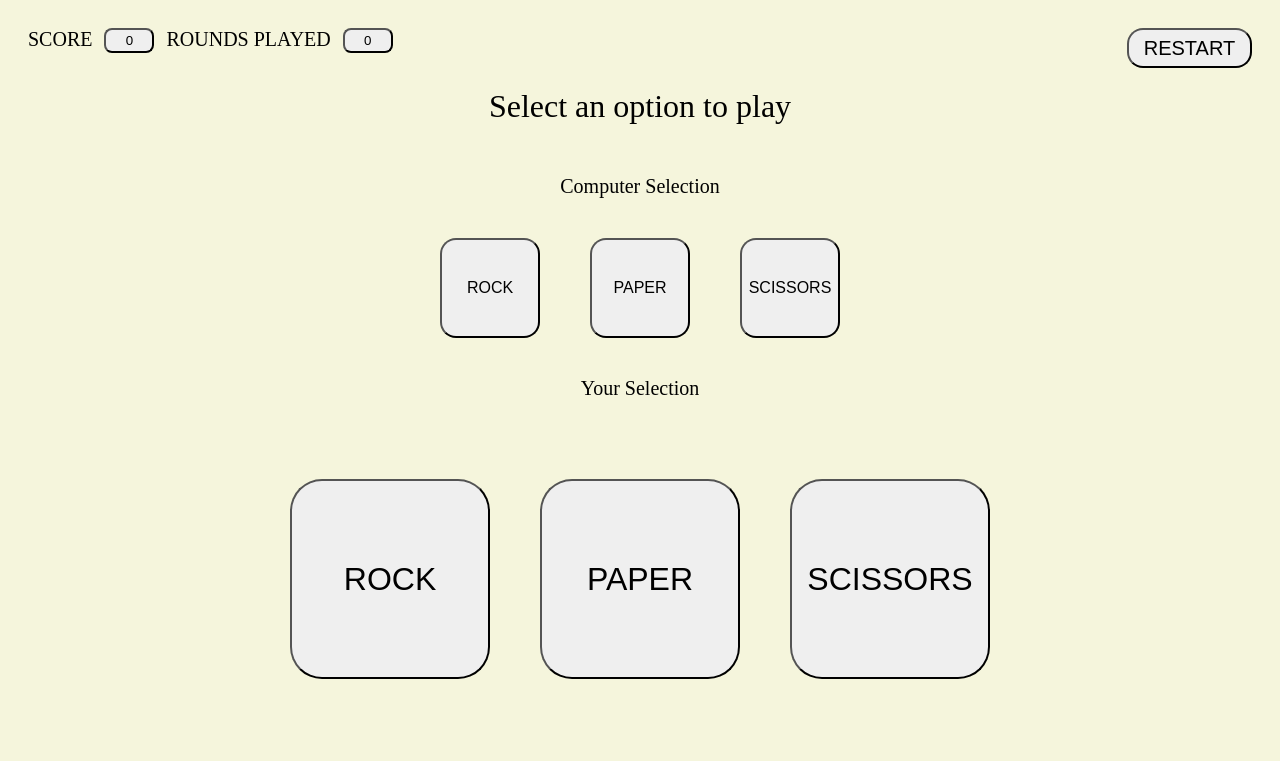
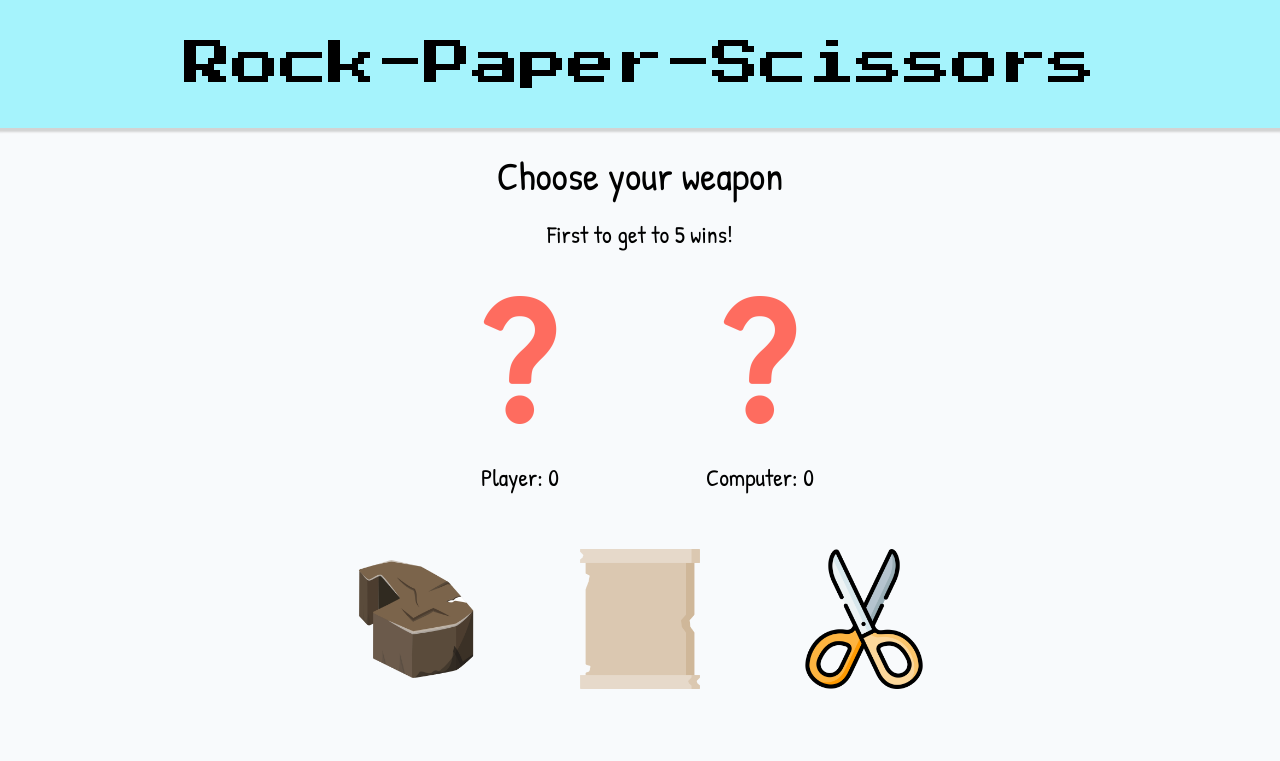
Before and after one commit to Mitchel-Okonjo/Rock_Paper_Scissors, a plain HTML site: page index.html in a window 1280 px wide. Drawn offline with Linux system fonts and the light colour scheme.

Commit message:
Change User interface

```diff
--- a/index.html
+++ b/index.html
@@ -1,41 +1,40 @@
 <!DOCTYPE html>
 <html lang="en">
   <head>
-    <meta charset="UTF-8">
-    <meta http-equiv="X-UA-Compatible" content="IE=edge">
-    <meta name="viewport" content="width=device-width, initial-scale=1.0">
-    <title>Document</title>
-    <link rel="stylesheet" href="style.css">
-    <script src="script.js" defer></script>
+    <meta charset="UTF-8" />
+    <meta http-equiv="X-UA-Compatible" content="IE=edge" />
+    <meta name="viewport" content="width=device-width, initial-scale=1.0" />
+    <title>Rock-Paper-Scissors</title>
+    <link rel="stylesheet" href="style.css" />
   </head>
   <body>
-    <div class="header">
-        <div class="header-left">
-            <div class="text score-text">SCORE</div>
-            <button class="score-btn">0</button>
-            <div class="round-text">ROUNDS PLAYED</div>
-            <button class="btn round-btn">0</button>
+    <div class="header">Rock-Paper-Scissors</div>
+    <div class="content">
+      <div class="message">
+        <div class="main-message">Choose your weapon</div>
+        <div class="sub-message">First to get to 5 wins!</div>
       </div>
-        <div class="header-right">
-            <button class="restart-btn">RESTART</button>
+      <div class="score-board">
+        <div class="player">
+          <img src="images/question-mark.png" alt="Question mark" />
+          <div class="score-count player-score">Player: 0</div>
+        </div>
+
+        <div class="computer">
+          <img src="images/question-mark.png" alt="Quesion mark" />
+          <div class="score-count computer-score">Computer: 0</div>
         </div>
       </div>
-    <div class="text game-start-text">Select an option to play</div>
-    <div class="content">
-        <div class="text">Computer Selection</div>
-            <span>
-                <button class="btn btn-computer">ROCK</button>
-                <button class="btn btn-computer">PAPER</button>
-                <button class="btn btn-computer">SCISSORS</button>
-            </span>
-        <div class="text">Your Selection</div>
-        <div class="btn-container second">
-            <button class="btn btn-yours">ROCK</button>
-            <button class="btn btn-yours">PAPER</button>
-            <button class="btn btn-yours">SCISSORS</button>
+
+      <div class="pieces">
+        <img src="images/rock.png" alt="rock image" class="piece" />
+        <img
+          src="images/paper-scroll.png"
+          alt="paper scroll image"
+          class="piece"
+        />
+        <img src="images/scissors.png" alt="scissors image" class="piece" />
       </div>
-        <div class="text round-end-text"></div>
-        <div class="text game-end-text"></div>
     </div>
   </body>
 </html>
--- a/style.css
+++ b/style.css
@@ -1,100 +1,94 @@
+@import url('https://fonts.googleapis.com/css2?family=Press+Start+2P&display=swap');
+@import url('https://fonts.googleapis.com/css2?family=Patrick+Hand&display=swap');
+
+:root {
+  --header-font: 'Press Start 2P', sans-serif;
+  --main-font: 'Patrick Hand', sans-serif;
+  --header-color: #a5f3fc;
+  --content-color: #f8fafc;
+}
+
+* {
+  box-sizing: border-box;
+  margin: 0;
+  padding: 0;
+}
+
 body {
-    height: 100vh;
   display: flex;
   flex-direction: column;
-    background-color: beige;
+  background-color: var(--content-color);
+  height: 100vh;
 }
 
 .header {
-    display: flex;
-    justify-content: space-between;
-    gap: 12px;
-    padding: 20px;
-}
-
-.header-left, .header-right {
-    display: flex;
-    gap: 12px;
-}
-
-.score {
-    align-self: center;
+  background-color: var(--header-color);
+  font-family: var(--header-font);
+  text-align: center;
+  font-size: 3rem;
+  padding: 40px 0px;
+  box-shadow: 0px 2px 2px 2px lightgray;
 }
 
 .content {
-    flex: 1;
   display: flex;
   flex-direction: column;
-    padding: 50px;
+  align-items: center;
+  font-family: var(--main-font);
+  font-size: 1.5rem;
+  gap: 1rem;
+  padding: 20px;
+  flex: 1;
 }
 
-span {
-    flex: 0.5;
+.score-board {
   display: flex;
-    justify-content: center;
-    align-items: center;
-    gap: 50px;
+  gap: 7rem;
+  text-align: center;
 }
 
-.btn-container {
-    gap: 50px;
-    flex: 1;
+.pieces {
   display: flex;
-    justify-content: center;
-    align-items: center;
+  gap: 4rem;
 }
 
-.text {
-    flex-shrink: 0;
-    text-align: center;
-    font-size: 20px;
+.pieces img {
+  padding: 10px;
 }
 
-.game-start-text{
-    font-size: 32px;
+.message {
+  display: flex;
+  flex-direction: column;
+  text-align: center;
+  gap: 1rem;
+}
+.main-message {
+  font-size: 2.5rem;
 }
 
-.btn-yours {
-    height: 200px;
-    width: 200px;
-    font-size: 32px;
-    border-radius: 32px;
-    transition: all .07s ease;
+.score-board img {
+  height: 8rem;
 }
 
-.btn-computer {
-    height: 100px;
-    width: 100px;
-    font-size: 16px;
-    border-radius: 16px;
-    transition: all .5s ease;
+.pieces img {
+  height: 10rem;
 }
 
-.score-text, .round-text {
-    font-size: 20px;
+.pieces,
+.score-board,
+.score-count {
+  margin-top: 30px;
 }
 
-.score-btn, .round-btn{
-    border-radius: 8px;
-    width: 50px;
-    height: 25px;
+.piece {
+  padding: 2rem;
 }
 
-.restart-btn {
-    width: 125px;
-    height: 40px;
-    border-radius: 16px;
-    font-size: 20px;
+.piece:hover {
+  transform: scale(1.2);
+  cursor: pointer;
 }
 
-.playing {
-    transform: scale(1.1);
-    border-color: #ffc600;
-    box-shadow: 0 0 1rem #ffc600;
+.piece:active {
+  transform: scale(1);
 }
-
-  .computer-playing {
-    transform: scale(1.5);
-    border-color:#ffc600;
-    box-shadow: 0 0 1rem #ffc600;
-  }
```
Lines whose indentation alone changed are shown as unchanged.
